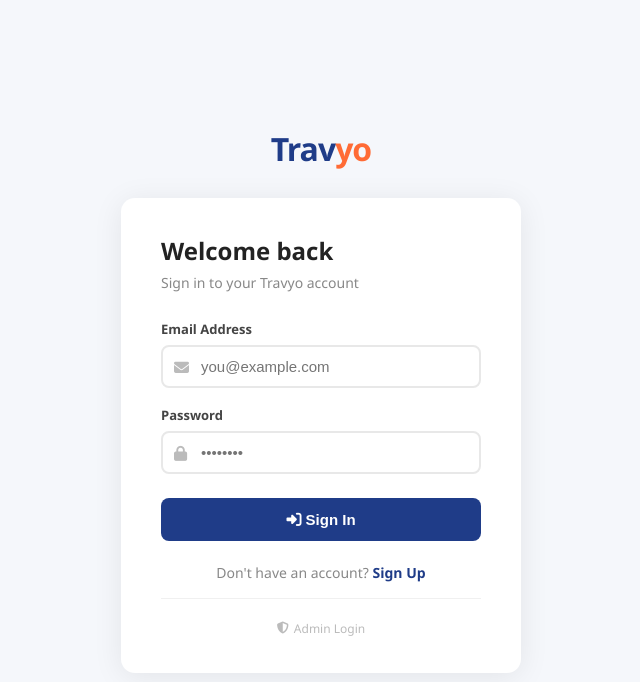
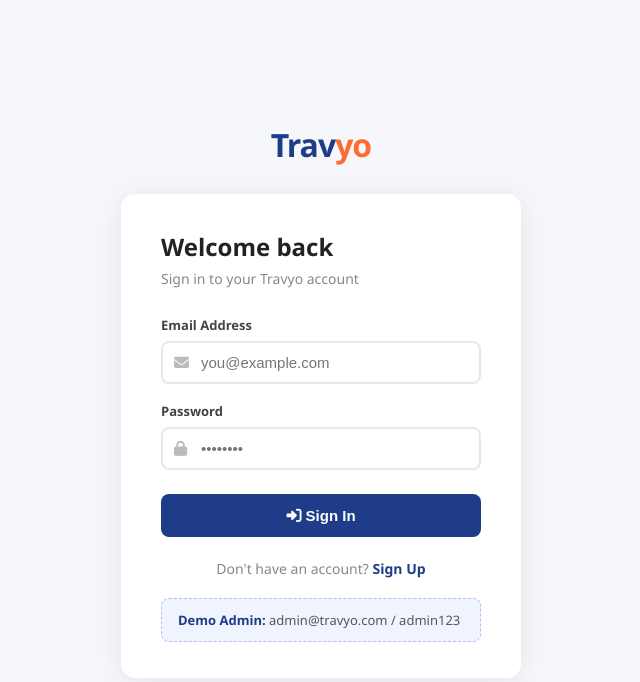
Before and after one commit to kalmanesanjana2004-byte/Travyo_Assit, a Flask app: page /login in a window 1280 px wide. Shown: the top 682 px of the page, without its empty margins (319-959 px from the left). Run offline with Flask 3, Linux system fonts and the light colour scheme.

Commit message:
updated project

```diff
--- a/templates/login.html
+++ b/templates/login.html
@@ -127,7 +127,16 @@
         .divider::before, .divider::after {
             content: ''; flex: 1; height: 1px; background: #e8e8e8;
         }
-        .terms { font-size: 12px; color: #aaa; text-align: center; margin-top: 14px; }
+        .admin-hint {
+            background: #f0f4ff;
+            border: 1px dashed #b0c0f0;
+            border-radius: 8px;
+            padding: 12px 16px;
+            font-size: 13px;
+            color: #555;
+            margin-top: 20px;
+        }
+        .admin-hint strong { color: var(--primary); }
     </style>
 </head>
 <body>
@@ -174,11 +183,8 @@
             Don't have an account? <a href="{{ url_for('user_register') }}">Sign Up</a>
         </div>
 
-        <div style="text-align:center;margin-top:16px;padding-top:16px;border-top:1px solid #f0f0f0">
-            <a href="{{ url_for('admin_login') }}"
-               style="font-size:12px;color:#bbb;text-decoration:none;display:inline-flex;align-items:center;gap:5px;">
-                <i class="fas fa-shield-alt"></i> Admin Login
-            </a>
+        <div class="admin-hint">
+            <strong>Demo Admin:</strong> admin@travyo.com / admin123
         </div>
     </div>
 </div>
```
